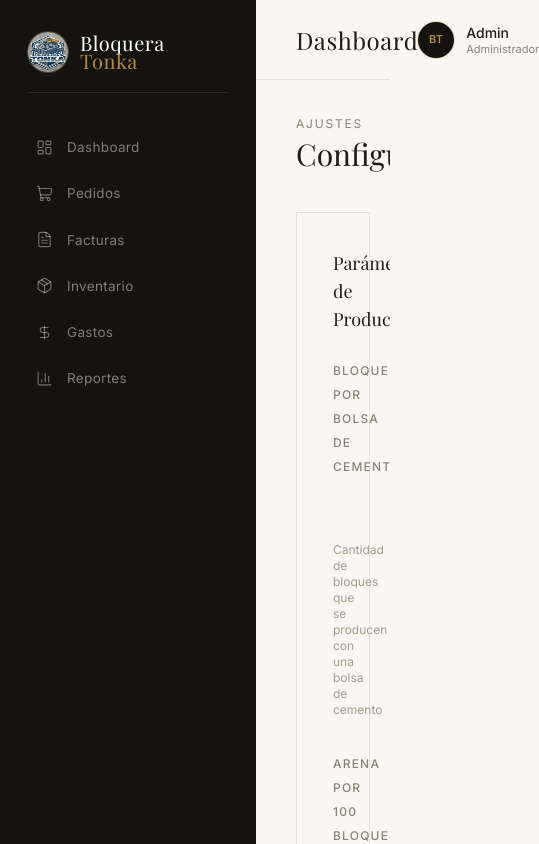
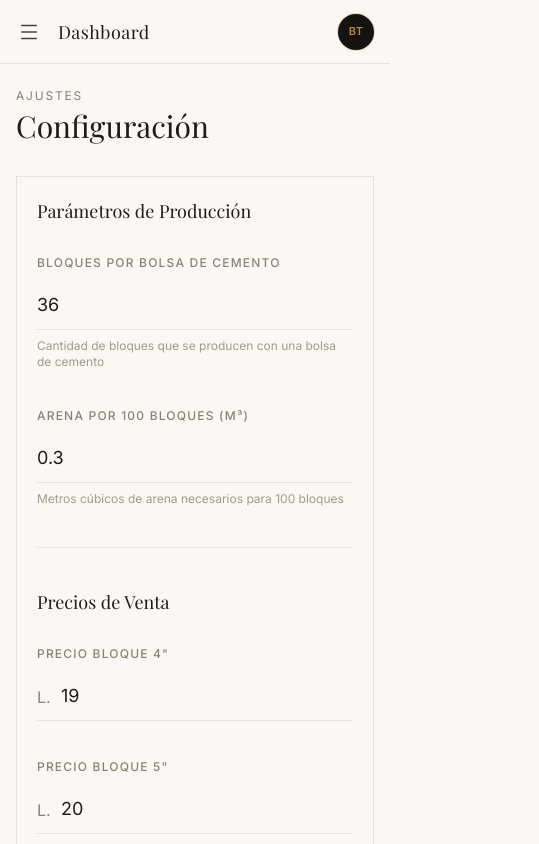
Before and after one commit to Tonka504/Bloquera-Tonka-next, a Next.js app: page /dashboard/config in a window 390 px wide. Shown: the top 844 px of the page, 539 px wide, since content can reach past the window. Built offline with nearby package versions, Linux system fonts and the light colour scheme; no server answers; the database is empty; a web font is replaced by a local one.

Commit message:
fixs diseño celular

```diff
--- a/app/dashboard/config/page.tsx
+++ b/app/dashboard/config/page.tsx
@@ -50,7 +50,7 @@ export default function ConfigPage() {
 
   if (loading) {
     return (
-      <div className="px-10 py-9 flex items-center justify-center gap-3 text-[#8a8175]">
+      <div className="px-4 sm:px-6 lg:px-10 py-6 lg:py-9 flex items-center justify-center gap-3 text-[#8a8175]">
         <Loader2 className="animate-spin" size={20} />
         Cargando configuración...
       </div>
@@ -58,13 +58,13 @@ export default function ConfigPage() {
   }
 
   return (
-    <div className="px-10 py-9 max-w-3xl">
-      <div className="mb-10">
+    <div className="px-4 sm:px-6 lg:px-10 py-6 lg:py-9 max-w-3xl">
+      <div className="mb-8 lg:mb-10">
         <p className="text-xs text-[#8a8175] uppercase tracking-[0.15em] mb-1">Ajustes</p>
         <h1 className="font-display text-3xl text-[#201c17]">Configuración</h1>
       </div>
 
-      <div className="border border-brand-line p-9 space-y-10">
+      <div className="border border-brand-line p-5 sm:p-9 space-y-10">
 
         {/* Producción */}
         <div>
--- a/app/dashboard/facturas/page.tsx
+++ b/app/dashboard/facturas/page.tsx
@@ -108,7 +108,7 @@ export default function FacturasPage() {
   };
 
   return (
-    <div className="px-10 py-9">
+    <div className="px-4 sm:px-6 lg:px-10 py-6 lg:py-9">
       {/* Header */}
       <div className="flex flex-col sm:flex-row justify-between items-start sm:items-center gap-4 mb-8">
         <div>
--- a/app/dashboard/gastos/page.tsx
+++ b/app/dashboard/gastos/page.tsx
@@ -109,7 +109,7 @@ export default function GastosPage() {
   const totalGastos = gastosFiltrados.reduce((sum, g) => sum + Number(g.monto), 0);
 
   return (
-    <div className="px-10 py-9">
+    <div className="px-4 sm:px-6 lg:px-10 py-6 lg:py-9">
       {/* Header */}
       <div className="flex flex-col sm:flex-row justify-between items-start sm:items-center gap-4 mb-8">
         <div>
--- a/app/dashboard/inventario/page.tsx
+++ b/app/dashboard/inventario/page.tsx
@@ -150,31 +150,31 @@ export default function InventarioPage() {
   }
 
   return (
-    <div className="px-10 py-9 space-y-8">
+    <div className="px-4 sm:px-6 lg:px-10 py-6 lg:py-9 space-y-8">
       {/* Header */}
       <div className="flex flex-col sm:flex-row items-start sm:items-center justify-between gap-4">
         <div>
           <p className="text-xs text-[#8a8175] uppercase tracking-[0.15em] mb-1">Materiales</p>
           <h1 className="font-display text-3xl text-[#201c17]">Inventario</h1>
         </div>
-        <div className="flex gap-2">
+        <div className="flex flex-wrap gap-2 w-full sm:w-auto">
           <button
             onClick={() => setShowHistorial(true)}
-            className="flex items-center gap-2 px-4 py-2.5 border border-brand-line text-[#4a463e] hover:bg-[#faf8f4] transition-colors text-sm"
+            className="flex flex-1 sm:flex-none items-center justify-center gap-2 px-4 py-2.5 border border-brand-line text-[#4a463e] hover:bg-[#faf8f4] transition-colors text-sm"
           >
             <History className="w-4 h-4" strokeWidth={1.6} />
             Historial
           </button>
           <button
             onClick={() => setShowAbastecer(true)}
-            className="flex items-center gap-2 px-4 py-2.5 border border-brand-line text-[#4a463e] hover:bg-[#faf8f4] transition-colors text-sm"
+            className="flex flex-1 sm:flex-none items-center justify-center gap-2 px-4 py-2.5 border border-brand-line text-[#4a463e] hover:bg-[#faf8f4] transition-colors text-sm"
           >
             <Truck className="w-4 h-4" strokeWidth={1.6} />
             Abastecer
           </button>
           <button
             onClick={() => setShowProducir(true)}
-            className="flex items-center gap-2 px-4 py-2.5 bg-brand-primary text-white hover:bg-brand-ink-soft transition-colors text-sm"
+            className="flex flex-1 sm:flex-none items-center justify-center gap-2 px-4 py-2.5 bg-brand-primary text-white hover:bg-brand-ink-soft transition-colors text-sm"
           >
             <Factory className="w-4 h-4" strokeWidth={1.6} />
             Producir
--- a/app/dashboard/layout.tsx
+++ b/app/dashboard/layout.tsx
@@ -1,5 +1,6 @@
 'use client';
 
+import { useState, useEffect } from 'react';
 import Link from 'next/link';
 import { usePathname } from 'next/navigation';
 import {
@@ -10,6 +11,8 @@ import {
   DollarSign,
   BarChart3,
   LogOut,
+  Menu,
+  X,
 } from 'lucide-react';
 
 // Nota: "Configuración" se ocultó del menú a pedido — la ruta
@@ -25,15 +28,35 @@ const menuItems = [
 
 export default function DashboardLayout({ children }: { children: React.ReactNode }) {
   const pathname = usePathname();
+  const [sidebarOpen, setSidebarOpen] = useState(false);
+
+  // Cerrar el menú móvil al cambiar de ruta
+  useEffect(() => {
+    setSidebarOpen(false);
+  }, [pathname]);
 
   return (
     <div className="flex min-h-screen bg-[#faf8f4]">
 
+      {/* Backdrop (solo móvil, cuando el sidebar está abierto) */}
+      {sidebarOpen && (
+        <div
+          onClick={() => setSidebarOpen(false)}
+          className="fixed inset-0 z-40 bg-[#15130f]/60 backdrop-blur-sm lg:hidden"
+          aria-hidden="true"
+        />
+      )}
+
       {/* Sidebar */}
-      <aside className="w-64 shrink-0 bg-brand-ink text-white flex flex-col">
+      <aside
+        className={`fixed inset-y-0 left-0 z-50 w-64 shrink-0 bg-brand-ink text-white flex flex-col transform transition-transform duration-300 ease-out lg:static lg:z-auto lg:translate-x-0 ${
+          sidebarOpen ? 'translate-x-0' : '-translate-x-full'
+        }`}
+      >
 
         {/* Logo / Encabezado del Sidebar */}
         <div className="px-7 py-8">
+          <div className="flex items-center justify-between gap-3">
             <div className="flex items-center gap-3">
               <img
                 src="/logo-bloquera.png"
@@ -44,6 +67,15 @@ export default function DashboardLayout({ children }: { children: React.ReactNod
                 <div className="font-display text-xl leading-none tracking-wide">Bloquera</div>
                 <div className="font-display text-xl leading-none tracking-wide text-brand-accent -mt-0.5">Tonka</div>
               </div>
+            </div>
+            {/* Cerrar (solo móvil) */}
+            <button
+              onClick={() => setSidebarOpen(false)}
+              className="lg:hidden text-white/50 hover:text-white transition-colors"
+              aria-label="Cerrar menú"
+            >
+              <X size={20} strokeWidth={1.6} />
+            </button>
           </div>
           <div className="mt-5 h-px bg-white/10" />
         </div>
@@ -98,16 +130,26 @@ export default function DashboardLayout({ children }: { children: React.ReactNod
       <div className="flex-1 flex flex-col min-w-0">
 
         {/* Header Superior */}
-        <header className="h-20 shrink-0 bg-[#faf8f4] border-b border-brand-line px-10 flex items-center justify-between">
-          <div className="font-display text-2xl text-[#201c17] tracking-wide">
+        <header className="h-16 lg:h-20 shrink-0 bg-[#faf8f4] border-b border-brand-line px-4 sm:px-6 lg:px-10 flex items-center justify-between gap-3">
+          <div className="flex items-center gap-3 min-w-0">
+            {/* Botón hamburguesa (solo móvil) */}
+            <button
+              onClick={() => setSidebarOpen(true)}
+              className="lg:hidden -ml-1 p-1.5 text-[#4a463e] hover:text-[#201c17] transition-colors"
+              aria-label="Abrir menú"
+            >
+              <Menu size={22} strokeWidth={1.6} />
+            </button>
+            <div className="font-display text-lg sm:text-2xl text-[#201c17] tracking-wide truncate">
               {menuItems.find(item => item.href === pathname)?.label || 'Dashboard'}
+            </div>
           </div>
 
           <div className="flex items-center gap-3">
-            <div className="w-9 h-9 rounded-full bg-brand-ink flex items-center justify-center ring-1 ring-brand-accent/30">
+            <div className="w-9 h-9 rounded-full bg-brand-ink flex items-center justify-center ring-1 ring-brand-accent/30 shrink-0">
               <span className="text-brand-accent text-[11px] font-semibold tracking-wide">BT</span>
             </div>
-            <div className="leading-tight">
+            <div className="leading-tight hidden sm:block">
               <div className="font-medium text-[#201c17] text-sm">Admin</div>
               <div className="text-[11px] text-[#8a8175]">Administrador</div>
             </div>
--- a/app/dashboard/page.tsx
+++ b/app/dashboard/page.tsx
@@ -64,8 +64,8 @@ export default function Dashboard() {
   };
 
   return (
-    <div className="px-10 py-9">
-      <div className="mb-10">
+    <div className="px-4 sm:px-6 lg:px-10 py-6 lg:py-9">
+      <div className="mb-8 lg:mb-10">
         <p className="text-xs text-[#8a8175] uppercase tracking-[0.15em] mb-1">Resumen general</p>
         <h1 className="font-display text-3xl text-[#201c17]">Tu bloquera, de un vistazo</h1>
       </div>
@@ -118,7 +118,7 @@ export default function Dashboard() {
 
           <div className="grid grid-cols-1 lg:grid-cols-3 gap-6 mb-6">
             {/* Gráfico de Ventas */}
-            <div className={`${CARD} lg:col-span-2 p-7`}>
+            <div className={`${CARD} lg:col-span-2 p-5 sm:p-7`}>
               <div className="flex items-center justify-between mb-8">
                 <h3 className="font-display text-lg text-[#201c17]">Ventas por Mes</h3>
                 <Link href="/dashboard/reportes" className="text-xs text-[#8a8175] hover:text-brand-accent flex items-center gap-1 transition-colors uppercase tracking-wide">
@@ -152,7 +152,7 @@ export default function Dashboard() {
             </div>
 
             {/* Alertas de Stock Bajo */}
-            <div className={`${CARD} p-7`}>
+            <div className={`${CARD} p-5 sm:p-7`}>
               <div className="flex items-center gap-2 mb-5">
                 <AlertTriangle className="text-brand-accent" size={17} strokeWidth={1.6} />
                 <h3 className="font-display text-lg text-[#201c17]">Stock Bajo</h3>
@@ -188,7 +188,7 @@ export default function Dashboard() {
 
           <div className="grid grid-cols-1 lg:grid-cols-2 gap-6">
             {/* Pedidos Recientes */}
-            <div className={`${CARD} p-7`}>
+            <div className={`${CARD} p-5 sm:p-7`}>
               <div className="flex items-center justify-between mb-5">
                 <div className="flex items-center gap-2">
                   <ShoppingCart className="text-[#8a8175]" size={17} strokeWidth={1.6} />
@@ -219,7 +219,7 @@ export default function Dashboard() {
             </div>
 
             {/* Facturas Pendientes */}
-            <div className={`${CARD} p-7`}>
+            <div className={`${CARD} p-5 sm:p-7`}>
               <div className="flex items-center justify-between mb-5">
                 <div className="flex items-center gap-2">
                   <FileText className="text-[#8a8175]" size={17} strokeWidth={1.6} />
--- a/app/dashboard/pedidos/page.tsx
+++ b/app/dashboard/pedidos/page.tsx
@@ -159,7 +159,7 @@ export default function PedidosPage() {
   };
 
   return (
-    <div className="px-10 py-9 relative">
+    <div className="px-4 sm:px-6 lg:px-10 py-6 lg:py-9 relative">
       {/* Header */}
       <div className="flex flex-col sm:flex-row justify-between items-start sm:items-center gap-4 mb-9">
         <div>
--- a/app/dashboard/reportes/page.tsx
+++ b/app/dashboard/reportes/page.tsx
@@ -30,7 +30,7 @@ export default function ReportesPage() {
   }
 
   if (!data) {
-    return <div className="px-10 py-9 text-red-800">Error al cargar el reporte</div>;
+    return <div className="px-4 sm:px-6 lg:px-10 py-6 lg:py-9 text-red-800">Error al cargar el reporte</div>;
   }
 
   const maxVentasMes = Math.max(...data.ventasPorMes.map((v: any) => Number(v.total)), 1);
@@ -44,8 +44,8 @@ export default function ReportesPage() {
   };
 
   return (
-    <div className="px-10 py-9">
-      <div className="mb-10">
+    <div className="px-4 sm:px-6 lg:px-10 py-6 lg:py-9">
+      <div className="mb-8 lg:mb-10">
         <p className="text-xs text-[#8a8175] uppercase tracking-[0.15em] mb-1">Análisis</p>
         <h1 className="font-display text-3xl text-[#201c17]">Reporte General</h1>
       </div>
@@ -95,7 +95,7 @@ export default function ReportesPage() {
       {/* Gráficos */}
       <div className="grid grid-cols-1 lg:grid-cols-2 gap-6 mb-6">
         {/* Ventas por mes */}
-        <div className="border border-brand-line p-7">
+        <div className="border border-brand-line p-5 sm:p-7">
           <div className="flex items-center gap-2 mb-8">
             <BarChart3 className="text-[#8a8175]" size={17} strokeWidth={1.6} />
             <h3 className="font-display text-lg text-[#201c17]">Ventas por Mes</h3>
@@ -127,7 +127,7 @@ export default function ReportesPage() {
         </div>
 
         {/* Gastos por categoría */}
-        <div className="border border-brand-line p-7">
+        <div className="border border-brand-line p-5 sm:p-7">
           <div className="flex items-center gap-2 mb-8">
             <TrendingDown className="text-[#8a8175]" size={17} strokeWidth={1.6} />
             <h3 className="font-display text-lg text-[#201c17]">Gastos por Categoría</h3>
@@ -160,7 +160,7 @@ export default function ReportesPage() {
       </div>
 
       {/* Top clientes */}
-      <div className="border border-brand-line p-7">
+      <div className="border border-brand-line p-5 sm:p-7">
         <div className="flex items-center gap-2 mb-8">
           <Users className="text-[#8a8175]" size={17} strokeWidth={1.6} />
           <h3 className="font-display text-lg text-[#201c17]">Top Clientes</h3>
```
Lines whose indentation alone changed are shown as unchanged.
